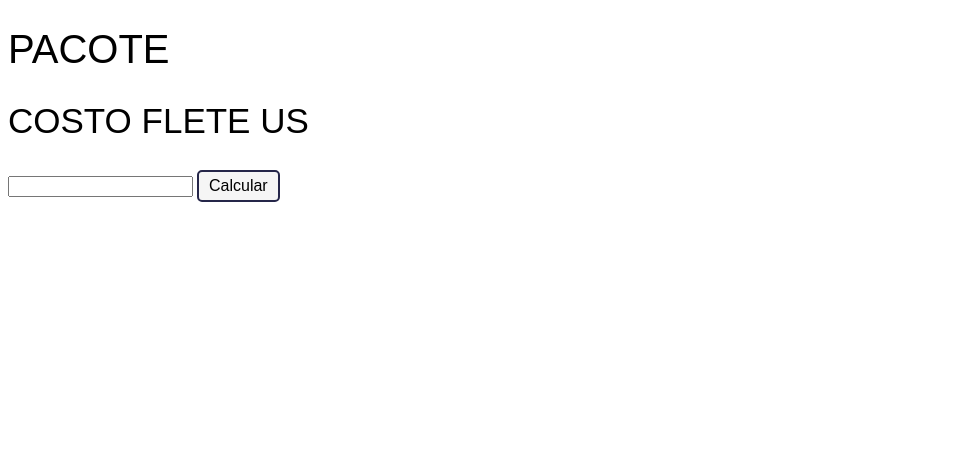
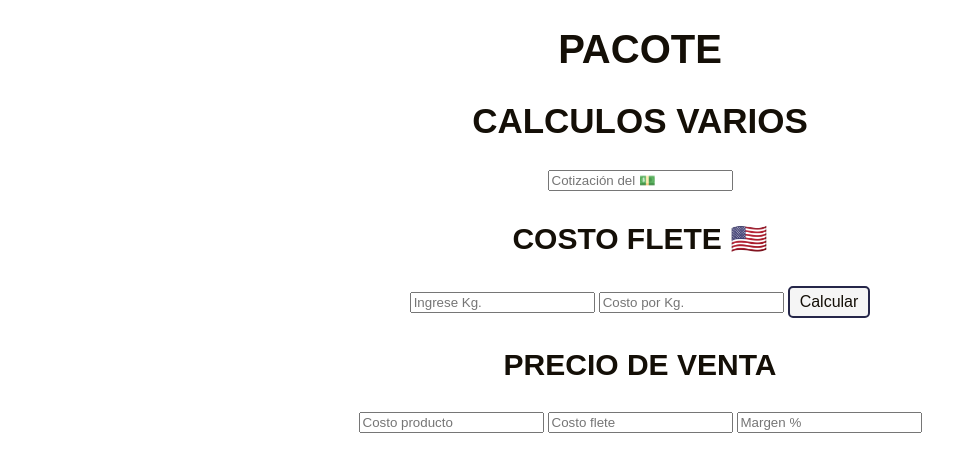
Before and after one commit to Dorir/pacote.github.io, a plain HTML site: page index.html in a window 1280 px wide. Shown: the whole page, without its empty margins (0-977 px from the left). Drawn offline with Linux system fonts and the light colour scheme.

Commit message:
Add files via upload

```diff
--- a/index.html
+++ b/index.html
@@ -8,10 +8,22 @@
         <script src="script.js" defer></script>
     </head>
 <body>
-    <h1>Pacote</h1>
-    <h2>Costo Flete US</h2>
-    <input type="number" id="guess-input">
-    <button class="boton calculos" id="calculoFlete">Calcular</button>
-
+    <div id="contenedor">
+        <h1>Pacote</h1>
+        <h2>Calculos varios</h2>
+        <input type="number" id="cotizacion" class="entradas" placeholder="Cotización del &#128181 ">
+        <div id="flete">
+            <h3>Costo Flete &#127482&#127480</h3>
+            <input type="number" id="peso" class="entradas" placeholder="Ingrese Kg.">
+            <input type="number" id="costoKg" class="entradas" placeholder="Costo por Kg. ">
+            <button class="boton calculos" id="calcularFlete">Calcular</button>
+        </div>
+        <div id="precio">
+            <h3>Precio de venta</h3>
+            <input type="number" class="entradas" placeholder="Costo producto">
+            <input type="number" class="entradas" placeholder="Costo flete">
+            <input type="number" class="entradas" placeholder="Margen %">
+        </div>
+    </div>
 </body>
 </html>
--- a/style.css
+++ b/style.css
@@ -5,26 +5,47 @@
 .color4 {color: #989afa;}
 .color5 {color: #ebe6f6;}
 */
+#contenedor{
+    width: fit-content;
+    text-align: center; /*alinear o centrar */
+    position: absolute; /*?*/
+    inset: 0;           /*?*/
+    margin: auto;
+    font-weight: normal;
+}
+h1 {
+    color: #140f07;
 
-h1 {
-    color: color1;
-    font-weight: normal;
     font-size: 40px;
     font-family: Arial;
     text-transform: uppercase;
   }
-  h2 {
-    color: color1;
-    font-weight: normal;
+h2 {
+    color: #140f07;
+
     font-size: 35px;
     font-family: Arial;
     text-transform: uppercase;
-  }
+}
+h3 {
+    color: #140f07;
+
+    font-size: 30px;
+    font-family: Arial;
+    text-transform: uppercase;
+}
+
+
+
+.entradas{
+    text-align: left;
+}
 
 .boton {
+    text-align: center;
     background-color: whitesmoke;
     border: 2px solid #252649;
-    color: color1;
+    color: #252649;
     padding: 5px 10px;
     text-align: center;
     text-decoration: none;
@@ -36,7 +57,7 @@ h1 {
 
   .calculos {
     border-color: #252649;
-    color: color1;
+    color: #140f07;
   }
 
   .calculos:hover {
```
